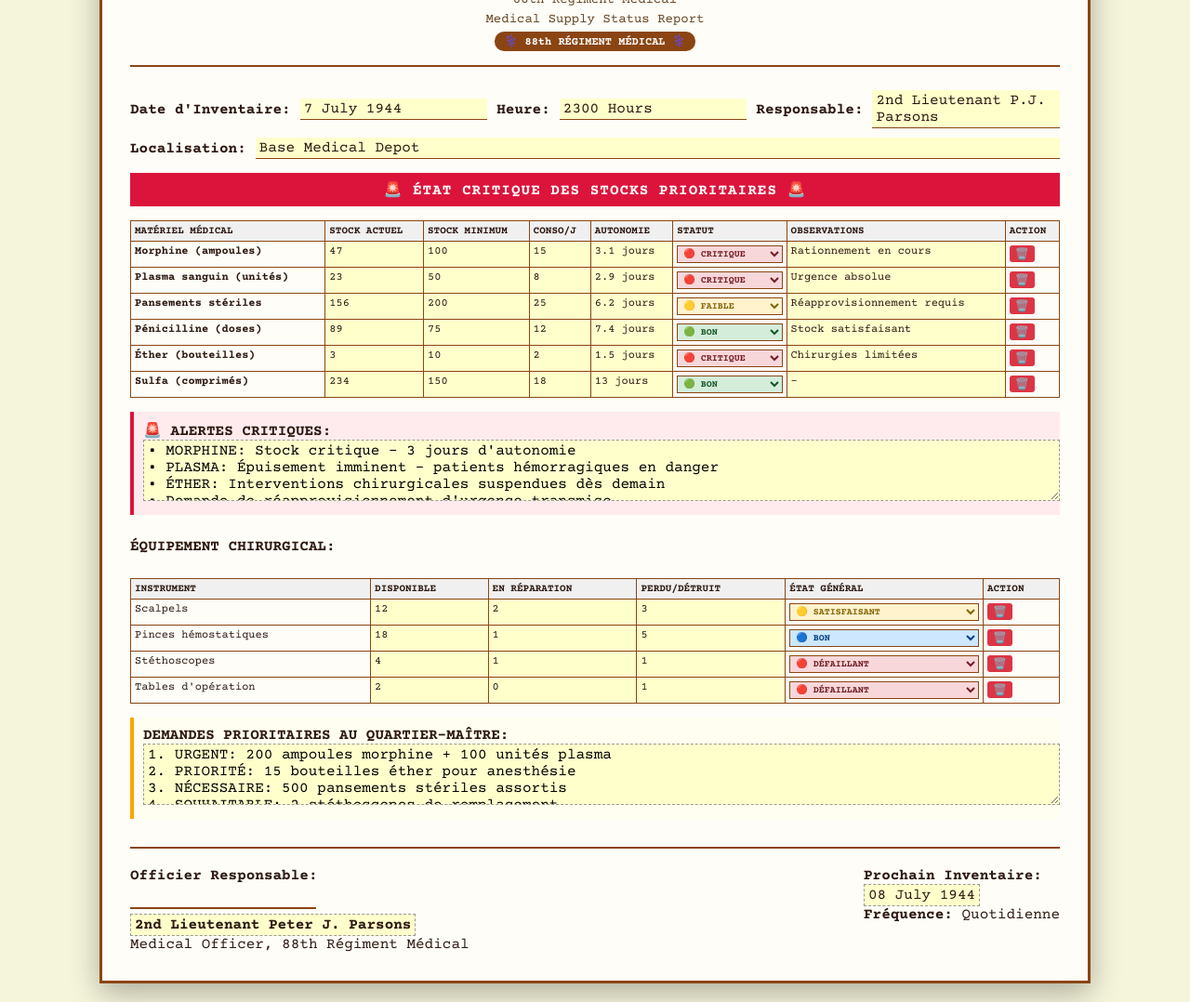
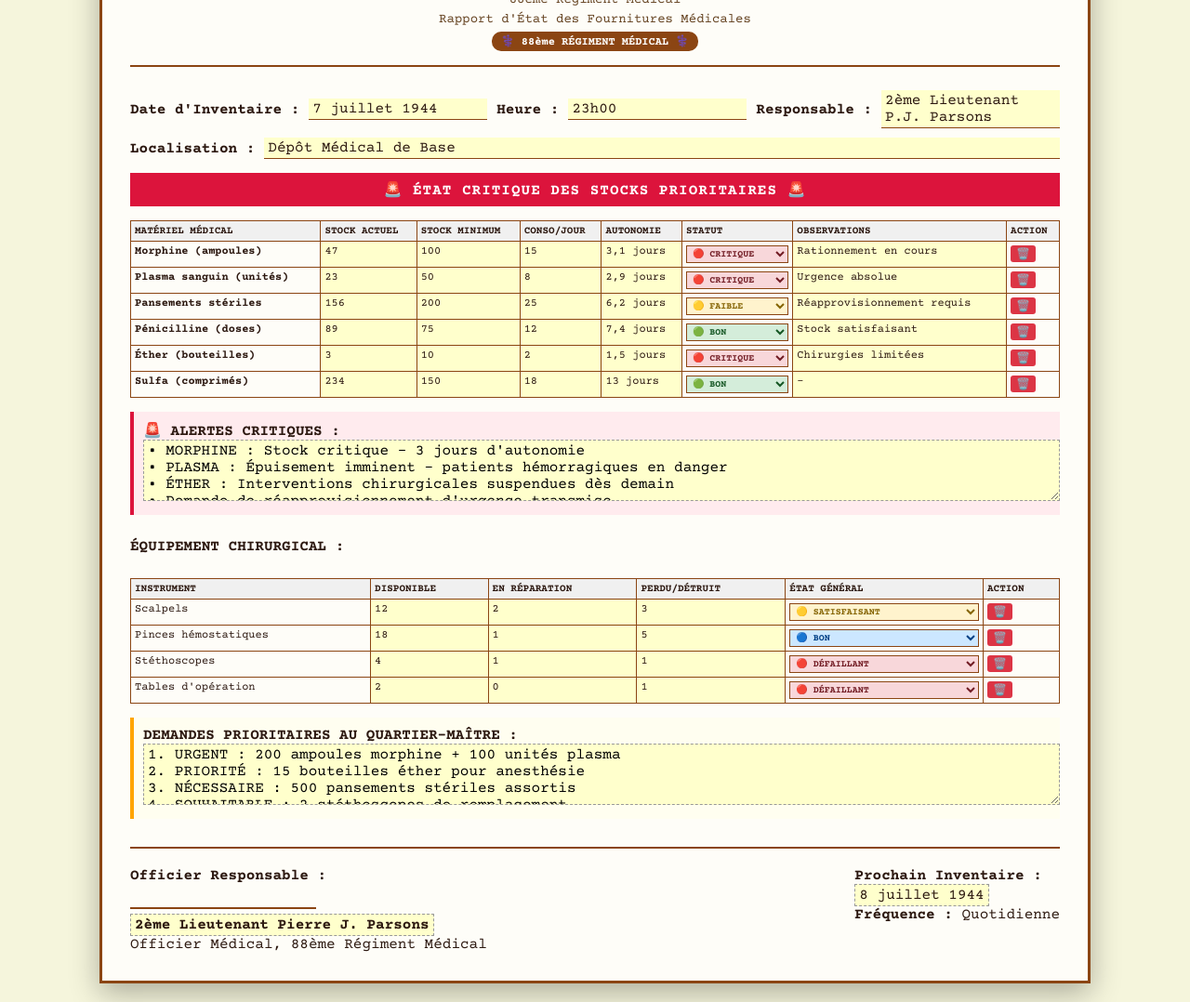
Before and after one commit to Stannnnnnnnnnnnnn/inventaire-medic, a plain HTML site: page index.html in a window 1280 px wide. Shown: the part 295-1373 px from the top of the page at 93% size. Drawn offline with nearby package versions, Linux system fonts and the light colour scheme.

Commit message:
Add files via upload

```diff
--- a/index.html
+++ b/index.html
@@ -2,7 +2,7 @@
 <html>
 <head>
     <meta charset="UTF-8">
-    <title>INVENTAIRE MÉDICAL - 88th Régiment Médical</title>
+    <title>INVENTAIRE MÉDICAL - 88ème Régiment Médical</title>
     <style>
 
         @import url('https://fonts.googleapis.com/css2?family=Courier+Prime:wght@400;700&display=swap');
@@ -295,7 +295,6 @@
         }
 
         @media print {
-            /* Masquer seulement les contrôles, garder tout le reste identique */
             .controls {
                 display: none !important;
             }
@@ -312,7 +311,6 @@
                 display: none !important;
             }
 
-            /* Juste ajuster la taille pour A4 */
             @page {
                 size: A4;
                 margin: 15mm;
@@ -335,33 +333,33 @@
 <body>
     <div class="controls">
         <h3>🔧 Outils de gestion</h3>
-        <button class="print-btn" onclick="printToPDF()">📄 PDF</button>
-        <button class="add-row-btn" onclick="addInventoryRow()">➕ Matériel</button>
-        <button class="add-row-btn" onclick="addEquipmentRow()">➕ Équipement</button>
-        <button class="reset-btn" onclick="resetAll()">🔄 Reset</button>
+        <button class="print-btn" onclick="printToPDF()">📄 Imprimer PDF</button>
+        <button class="add-row-btn" onclick="addInventoryRow()">➕ Ajouter Matériel</button>
+        <button class="add-row-btn" onclick="addEquipmentRow()">➕ Ajouter Équipement</button>
+        <button class="reset-btn" onclick="resetAll()">🔄 Réinitialiser</button>
     </div>
 
     <div class="document" id="inventory">
         <div class="header">
             <div class="medical-seal">📦</div>
             <div class="title">INVENTAIRE MÉDICAL</div>
-            <div class="subtitle">88th Régiment Médical</div>
-            <div class="subtitle">Medical Supply Status Report</div>
-            <div class="medical-emblem">⚕️ 88th RÉGIMENT MÉDICAL ⚕️</div>
+            <div class="subtitle">88ème Régiment Médical</div>
+            <div class="subtitle">Rapport d'État des Fournitures Médicales</div>
+            <div class="medical-emblem">⚕️ 88ème RÉGIMENT MÉDICAL ⚕️</div>
         </div>
 
         <div class="form-row">
-            <strong>Date d'Inventaire:</strong>
-            <span class="form-field" contenteditable="true" id="inv-date">7 July 1944</span>
-            <strong>Heure:</strong>
-            <span class="form-field" contenteditable="true" id="inv-time">2300 Hours</span>
-            <strong>Responsable:</strong>
-            <span class="form-field" contenteditable="true" id="inv-officer">2nd Lieutenant P.J. Parsons</span>
+            <strong>Date d'Inventaire :</strong>
+            <span class="form-field" contenteditable="true" id="inv-date">7 juillet 1944</span>
+            <strong>Heure :</strong>
+            <span class="form-field" contenteditable="true" id="inv-time">23h00</span>
+            <strong>Responsable :</strong>
+            <span class="form-field" contenteditable="true" id="inv-officer">2ème Lieutenant P.J. Parsons</span>
         </div>
 
         <div class="form-row">
-            <strong>Localisation:</strong>
-            <span class="form-field" contenteditable="true" id="inv-location">Base Medical Depot</span>
+            <strong>Localisation :</strong>
+            <span class="form-field" contenteditable="true" id="inv-location">Dépôt Médical de Base</span>
         </div>
 
         <div class="medical-priority">
@@ -375,7 +373,7 @@
                         <th>MATÉRIEL MÉDICAL</th>
                         <th>STOCK ACTUEL</th>
                         <th>STOCK MINIMUM</th>
-                        <th>CONSO/J</th>
+                        <th>CONSO/JOUR</th>
                         <th>AUTONOMIE</th>
                         <th>STATUT</th>
                         <th>OBSERVATIONS</th>
@@ -388,7 +386,7 @@
                         <td class="editable-cell" contenteditable="true">47</td>
                         <td class="editable-cell" contenteditable="true">100</td>
                         <td class="editable-cell" contenteditable="true">15</td>
-                        <td class="editable-cell" contenteditable="true">3.1 jours</td>
+                        <td class="editable-cell" contenteditable="true">3,1 jours</td>
                         <td>
                             <select class="status-select status-critique" onchange="updateStatusColor(this)">
                                 <option value="bon" class="status-bon">🟢 BON</option>
@@ -406,7 +404,7 @@
                         <td class="editable-cell" contenteditable="true">23</td>
                         <td class="editable-cell" contenteditable="true">50</td>
                         <td class="editable-cell" contenteditable="true">8</td>
-                        <td class="editable-cell" contenteditable="true">2.9 jours</td>
+                        <td class="editable-cell" contenteditable="true">2,9 jours</td>
                         <td>
                             <select class="status-select status-critique" onchange="updateStatusColor(this)">
                                 <option value="bon" class="status-bon">🟢 BON</option>
@@ -424,7 +422,7 @@
                         <td class="editable-cell" contenteditable="true">156</td>
                         <td class="editable-cell" contenteditable="true">200</td>
                         <td class="editable-cell" contenteditable="true">25</td>
-                        <td class="editable-cell" contenteditable="true">6.2 jours</td>
+                        <td class="editable-cell" contenteditable="true">6,2 jours</td>
                         <td>
                             <select class="status-select status-faible" onchange="updateStatusColor(this)">
                                 <option value="bon" class="status-bon">🟢 BON</option>
@@ -442,7 +440,7 @@
                         <td class="editable-cell" contenteditable="true">89</td>
                         <td class="editable-cell" contenteditable="true">75</td>
                         <td class="editable-cell" contenteditable="true">12</td>
-                        <td class="editable-cell" contenteditable="true">7.4 jours</td>
+                        <td class="editable-cell" contenteditable="true">7,4 jours</td>
                         <td>
                             <select class="status-select status-bon" onchange="updateStatusColor(this)">
                                 <option value="bon" class="status-bon" selected>🟢 BON</option>
@@ -460,7 +458,7 @@
                         <td class="editable-cell" contenteditable="true">3</td>
                         <td class="editable-cell" contenteditable="true">10</td>
                         <td class="editable-cell" contenteditable="true">2</td>
-                        <td class="editable-cell" contenteditable="true">1.5 jours</td>
+                        <td class="editable-cell" contenteditable="true">1,5 jours</td>
                         <td>
                             <select class="status-select status-critique" onchange="updateStatusColor(this)">
                                 <option value="bon" class="status-bon">🟢 BON</option>
@@ -496,15 +494,15 @@
         </div>
 
         <div class="status-critical">
-            <strong>🚨 ALERTES CRITIQUES:</strong><br>
-            <textarea class="editable" id="critical-alerts" placeholder="Alertes critiques...">• MORPHINE: Stock critique - 3 jours d'autonomie
-• PLASMA: Épuisement imminent - patients hémorragiques en danger
-• ÉTHER: Interventions chirurgicales suspendues dès demain
+            <strong>🚨 ALERTES CRITIQUES :</strong><br>
+            <textarea class="editable" id="critical-alerts" placeholder="Alertes critiques...">• MORPHINE : Stock critique - 3 jours d'autonomie
+• PLASMA : Épuisement imminent - patients hémorragiques en danger
+• ÉTHER : Interventions chirurgicales suspendues dès demain
 • Demande de réapprovisionnement d'urgence transmise</textarea>
         </div>
 
         <div style="margin: 25px 0;">
-            <strong>ÉQUIPEMENT CHIRURGICAL:</strong>
+            <strong>ÉQUIPEMENT CHIRURGICAL :</strong>
         </div>
 
         <div class="table-container">
@@ -589,25 +587,25 @@
         </div>
 
         <div class="status-warning">
-            <strong>DEMANDES PRIORITAIRES AU QUARTIER-MAÎTRE:</strong><br>
-            <textarea class="editable" id="supply-requests" placeholder="Demandes d'approvisionnement...">1. URGENT: 200 ampoules morphine + 100 unités plasma
-2. PRIORITÉ: 15 bouteilles éther pour anesthésie
-3. NÉCESSAIRE: 500 pansements stériles assortis
-4. SOUHAITABLE: 2 stéthoscopes de remplacement
-5. CRITIQUE: Table d'opération portative supplémentaire</textarea>
+            <strong>DEMANDES PRIORITAIRES AU QUARTIER-MAÎTRE :</strong><br>
+            <textarea class="editable" id="supply-requests" placeholder="Demandes d'approvisionnement...">1. URGENT : 200 ampoules morphine + 100 unités plasma
+2. PRIORITÉ : 15 bouteilles éther pour anesthésie
+3. NÉCESSAIRE : 500 pansements stériles assortis
+4. SOUHAITABLE : 2 stéthoscopes de remplacement
+5. CRITIQUE : Table d'opération portative supplémentaire</textarea>
         </div>
 
         <div class="signature-area">
             <div>
-                <strong>Officier Responsable:</strong><br>
+                <strong>Officier Responsable :</strong><br>
                 <div class="signature-box"></div>
-                <strong><span class="editable" contenteditable="true">2nd Lieutenant Peter J. Parsons</span></strong><br>
-                Medical Officer, 88th Régiment Médical
+                <strong><span class="editable" contenteditable="true">2ème Lieutenant Pierre J. Parsons</span></strong><br>
+                Officier Médical, 88ème Régiment Médical
             </div>
             <div>
-                <strong>Prochain Inventaire:</strong><br>
-                <span class="editable" contenteditable="true">08 July 1944</span><br>
-                <strong>Fréquence:</strong> Quotidienne
+                <strong>Prochain Inventaire :</strong><br>
+                <span class="editable" contenteditable="true">8 juillet 1944</span><br>
+                <strong>Fréquence :</strong> Quotidienne
             </div>
         </div>
     </div>
@@ -720,16 +718,16 @@
                     select.className = 'condition-select condition-excellent';
                 });
 
-                alert('✅ Reset effectué ! Tous les champs ont été vidés.');
+                alert('✅ Réinitialisation effectuée ! Tous les champs ont été vidés.');
             }
         }
 
-        // Auto-save dans le localStorage (optionnel)
+        // Auto-sauvegarde dans le localStorage (optionnel)
         function autoSave() {
             const editableElements = document.querySelectorAll('[contenteditable="true"], textarea.editable, select');
             editableElements.forEach((element, index) => {
                 element.addEventListener('input', function() {
-                    localStorage.setItem('medical_inventory_' + index, this.value || this.textContent);
+                    localStorage.setItem('inventaire_medical_' + index, this.value || this.textContent);
                 });
             });
         }
@@ -738,7 +736,7 @@
         function loadSaved() {
             const editableElements = document.querySelectorAll('[contenteditable="true"], textarea.editable, select');
             editableElements.forEach((element, index) => {
-                const saved = localStorage.getItem('medical_inventory_' + index);
+                const saved = localStorage.getItem('inventaire_medical_' + index);
                 if (saved) {
                     if (element.tagName === 'SELECT') {
                         element.value = saved;
@@ -758,7 +756,7 @@
 
         // Initialiser au chargement
         window.addEventListener('load', function() {
-            // autoSave(); // Décommenter pour activer la sauvegarde auto
+            // autoSave(); // Décommenter pour activer la sauvegarde automatique
             // loadSaved(); // Décommenter pour charger les données sauvegardées
         });
     </script>
```
